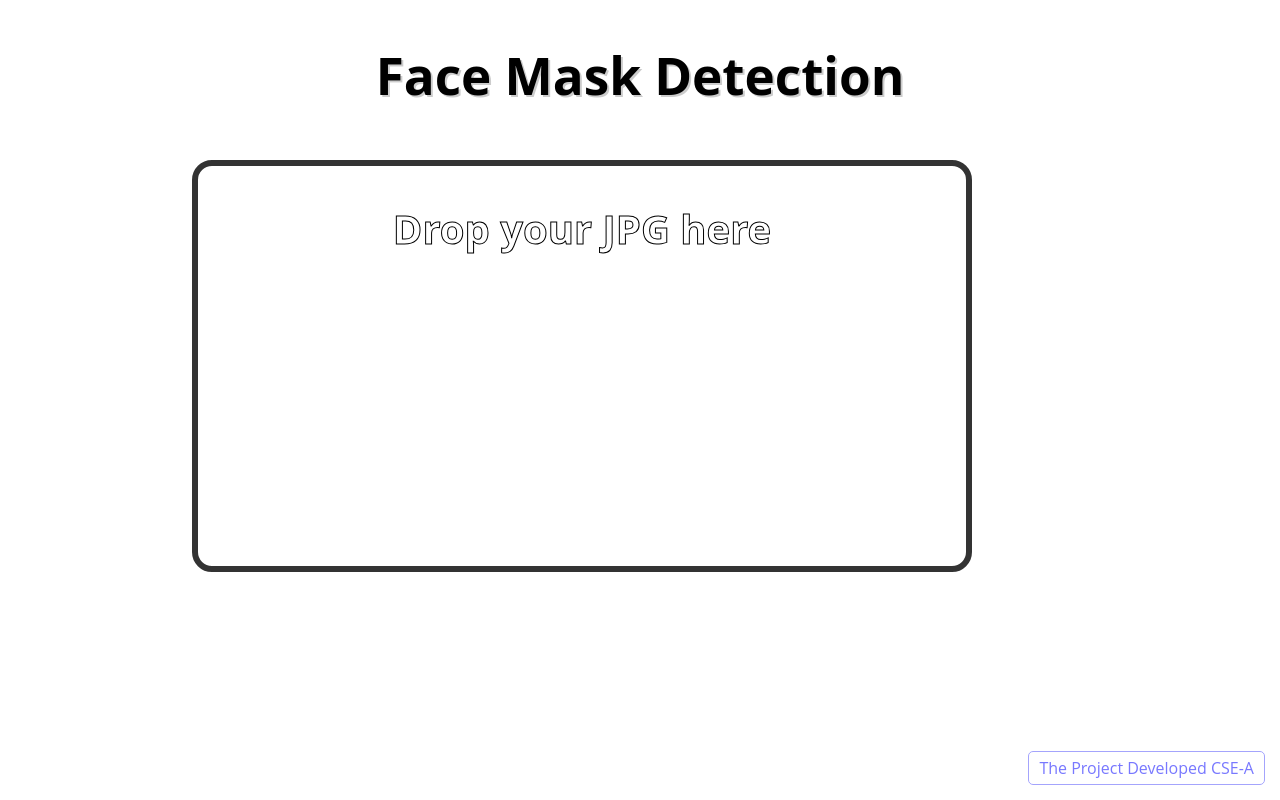
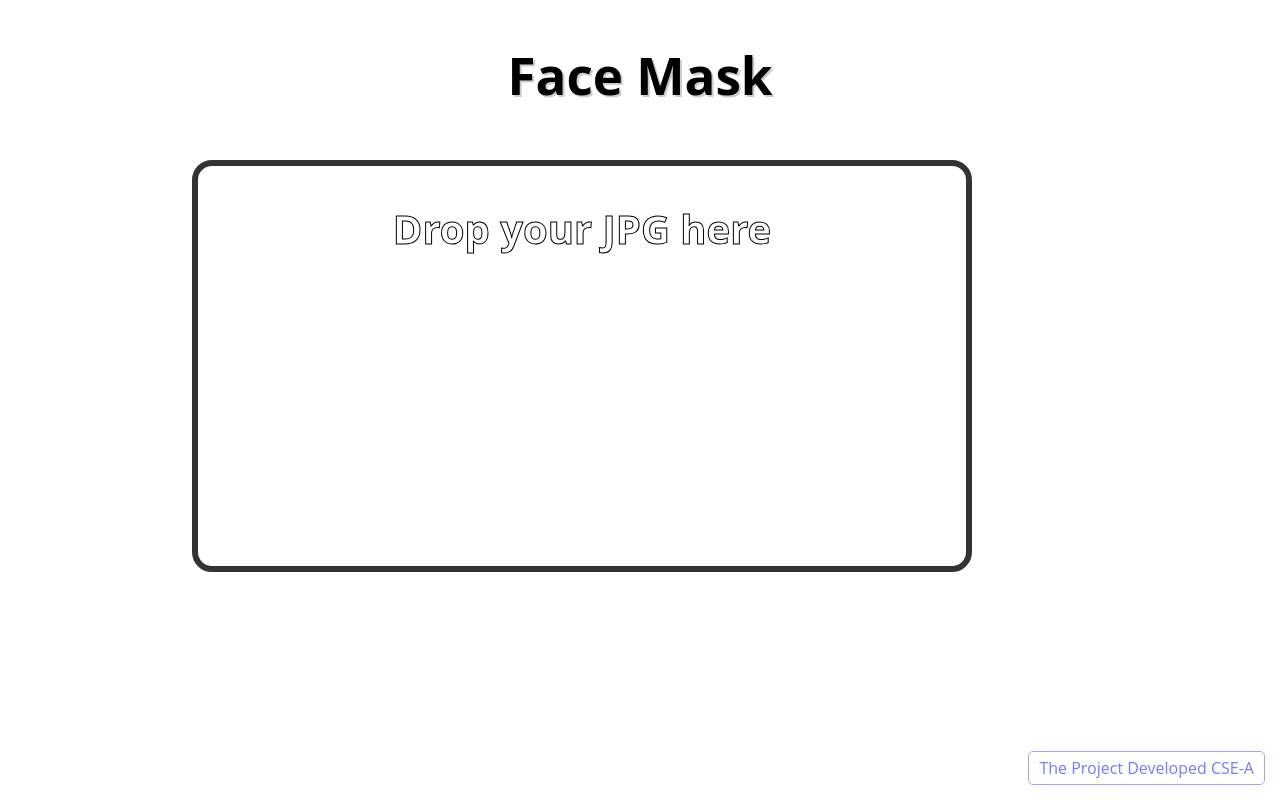
Before and after one commit to nikithagundla/Disease-Classification-of-Leaf, a plain HTML site: page index.html in a window 1280 px wide. Drawn offline with nearby package versions, Linux system fonts and the light colour scheme; files whose address does not match are found by name.

Commit message:
Update index.html

```diff
--- a/index.html
+++ b/index.html
@@ -13,7 +13,7 @@
 
   <div id="main" class="container">
 
-    <h1 id="title">Face Mask Detection</h1>
+    <h1 id="title">Face Mask</h1>
 
     <!-- Drag and Drop container-->
     <div class="upload-area" id="uploadfile">
```
